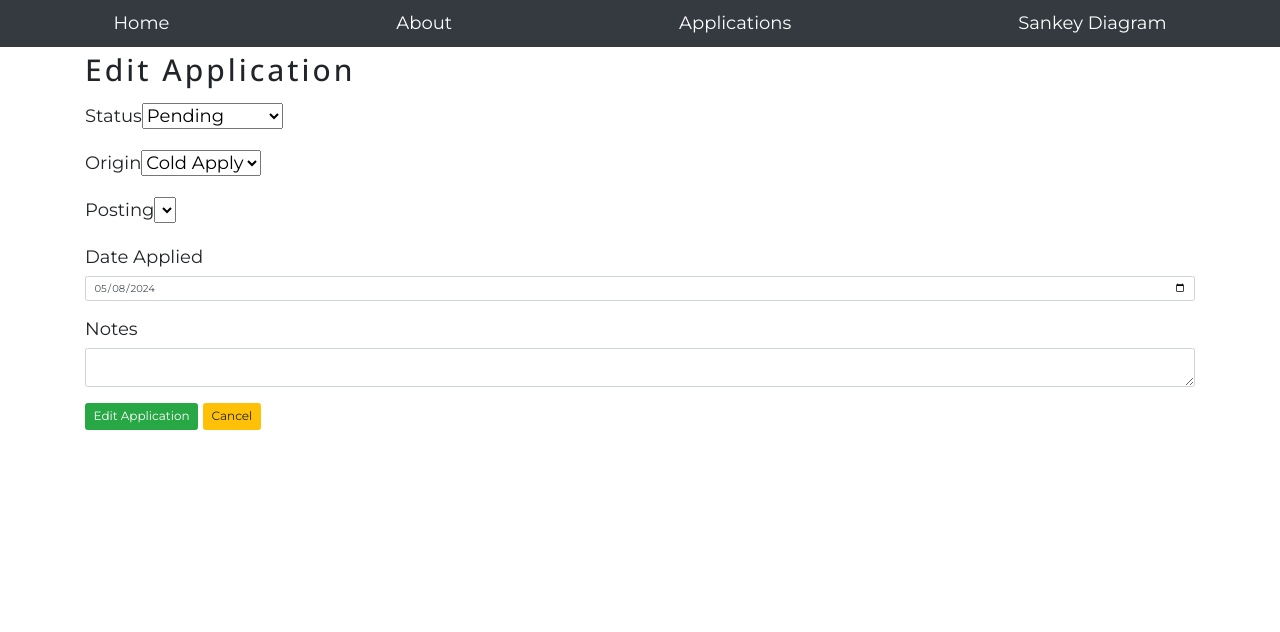
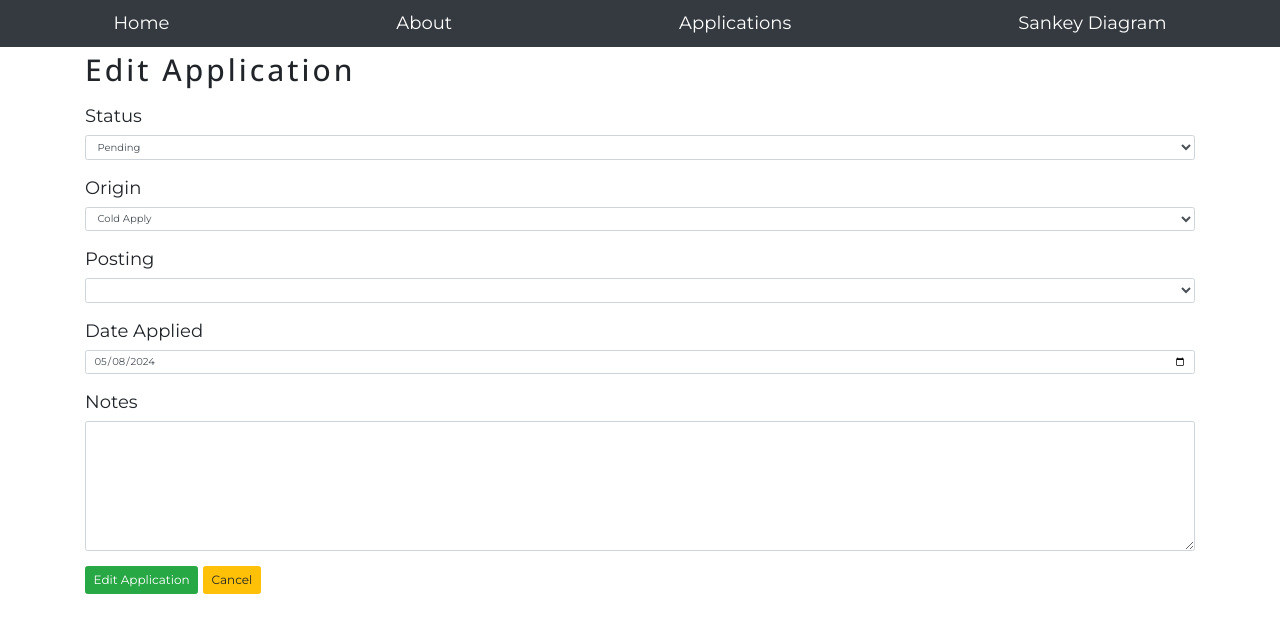
Before and after one commit to bwilkins96/capstone-rcb-talent, a React (Create React App) app in the folder client/app-tracker-ui/: page /applications/edit/1 in a window 1280 px wide. Shown: the top 632 px of the page. Built offline with nearby package versions, Linux system fonts and the light colour scheme; no server answers; the HTML template or start-up script is replaced by a standard one.

Commit message:
updated application form classes

```diff
--- a/client/app-tracker-ui/src/components/JobApplicationForm.js
+++ b/client/app-tracker-ui/src/components/JobApplicationForm.js
@@ -176,6 +176,7 @@ function JobApplicationForm() {
                     <label htmlFor='status' className='form-label'>Status</label>
 
                     <select
+                    className='form-control'
                     id='status'
                     name='status'
                     value={application.status}
@@ -191,6 +192,7 @@ function JobApplicationForm() {
                     <label htmlFor='origin' className='form-label'>Origin</label>
 
                     <select
+                    className='form-control'
                     id='origin'
                     name='origin'
                     value={application.origin}
@@ -204,6 +206,7 @@ function JobApplicationForm() {
                     <label htmlFor='posting' className='form-label'>Posting</label>
 
                     <select
+                    className='form-control'
                     id='posting'
                     name='posting'
                     value={application.posting.postingId}
@@ -233,7 +236,7 @@ function JobApplicationForm() {
                     name='notes'
                     value={application.notes}
                     onChange={handleChange}
-                    cols='8'
+                    rows='8'
                     ></textarea>
                 </fieldset>
 
```
